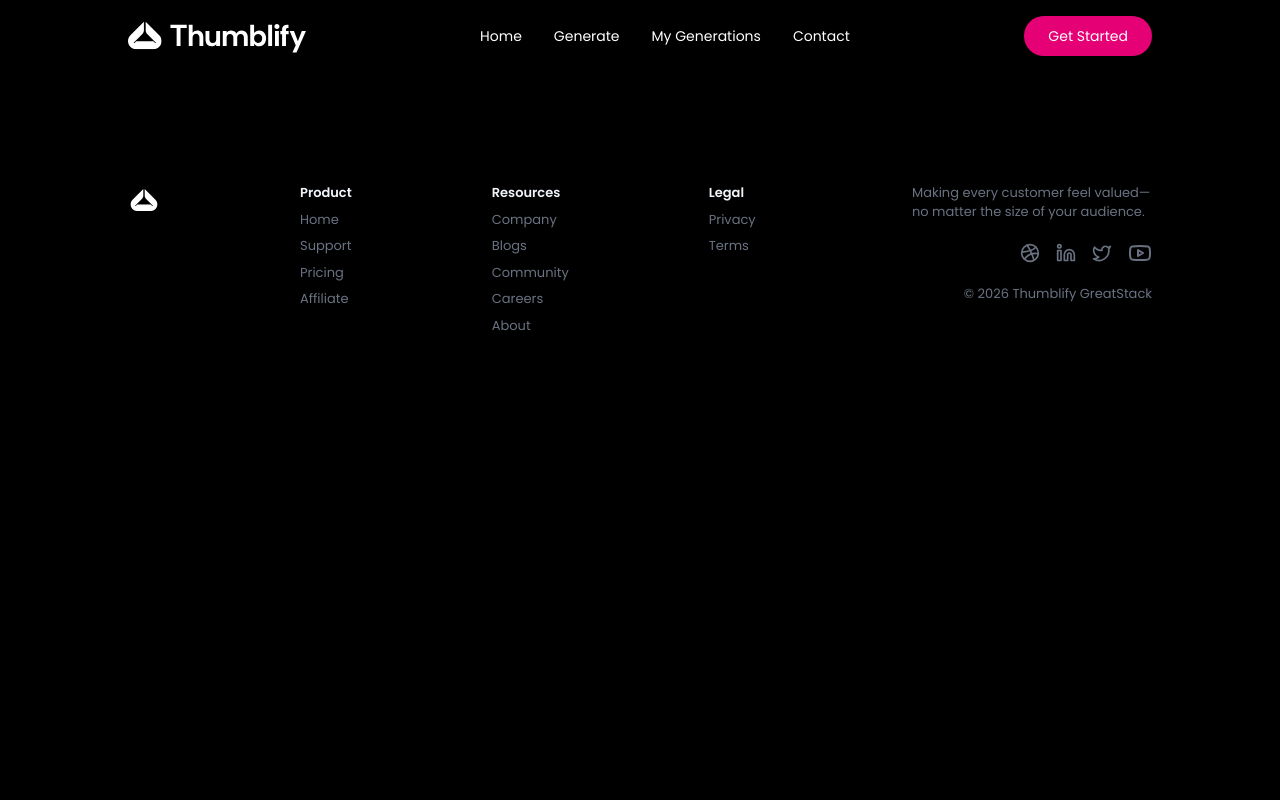
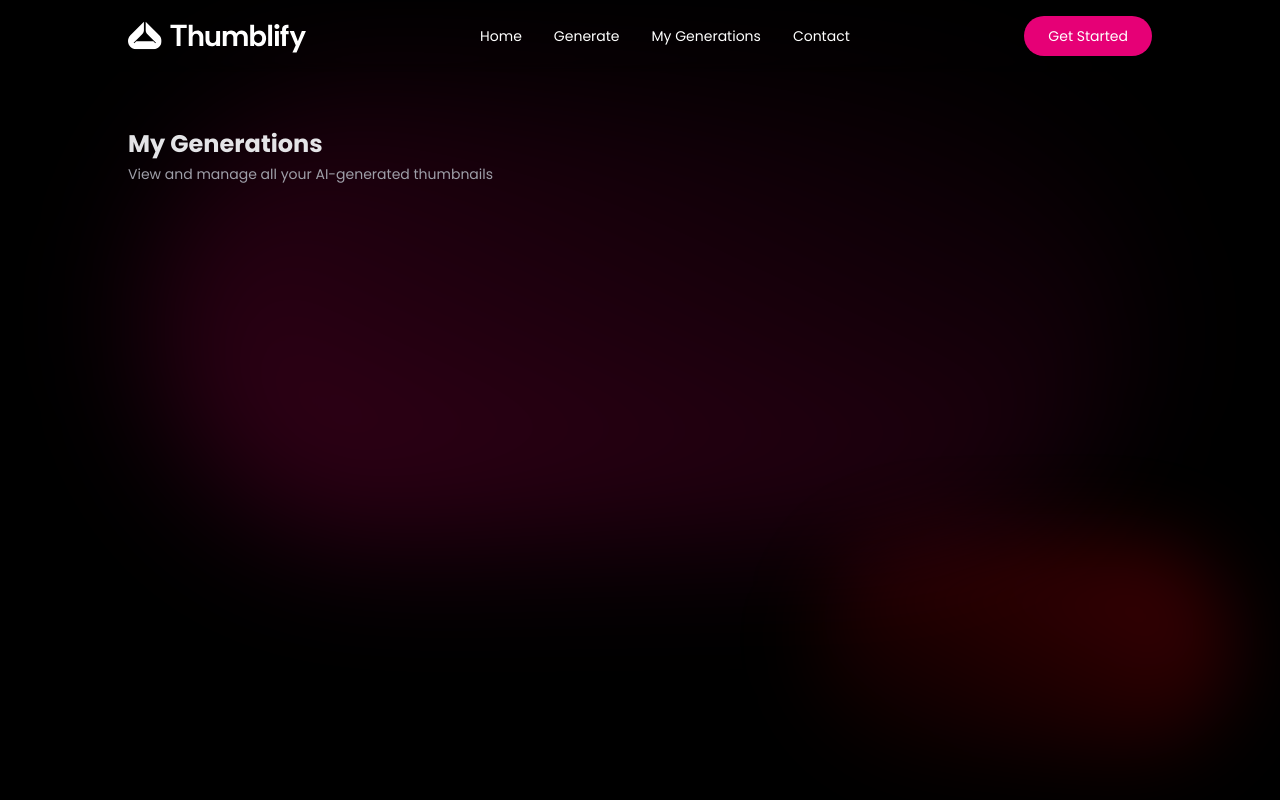
Before and after one commit to ishapanchal07/Thumbnail-Generator, a React (Vite) app in the folder client/: page /my-generations in a window 1280 px wide. Shown: the top 800 px of the page. Built offline with nearby package versions, Linux system fonts and the light colour scheme.

Commit message:
error sloved

```diff
--- a/client/src/App.tsx
+++ b/client/src/App.tsx
@@ -18,7 +18,7 @@ export default function App() {
         <Route path="/" element={<HomePage />} />
         <Route path="/generate" element={<Generate />} />
         <Route path="/generate/:id" element={<Generate />} />
-                <Route path="/my-generation" element={<MyGeneration />} />
+        <Route path="/my-generations" element={<MyGeneration />} />
         <Route path="/preview" element={<YtPreview />} />
         <Route path="/login" element={<Login />} />
       </Routes>
--- a/client/src/pages/MyGeneration.tsx
+++ b/client/src/pages/MyGeneration.tsx
@@ -1,9 +1,9 @@
-import { useState } from "react"
-import SoftBackdrop from "../components/SoftBackdrop"
+import { useState } from "react";
+import SoftBackdrop from "../components/SoftBackdrop";
 
 const MyGeneration = () => {
+  const [thumbnails, setThumbnail] = useState([]);
 
-    const [thumbnails, setThumbnail] = useState
   return (
     <>
       <SoftBackdrop />
@@ -20,7 +20,7 @@ const MyGeneration = () => {
         </div>
       </div>
     </>
-  )
-}
+  );
+};
 
-export default MyGeneration
+export default MyGeneration;
```
Lines whose indentation alone changed are shown as unchanged.
